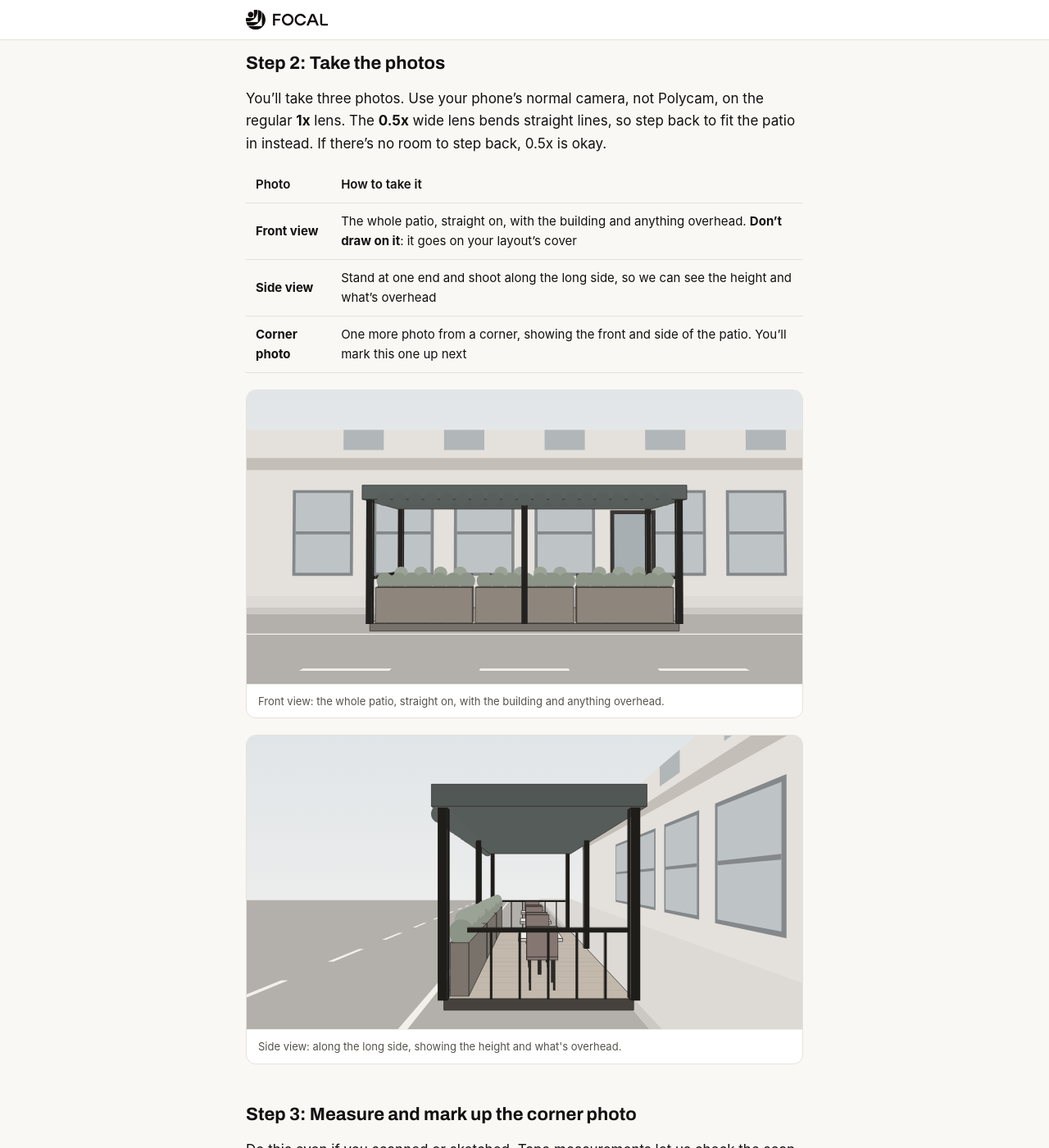
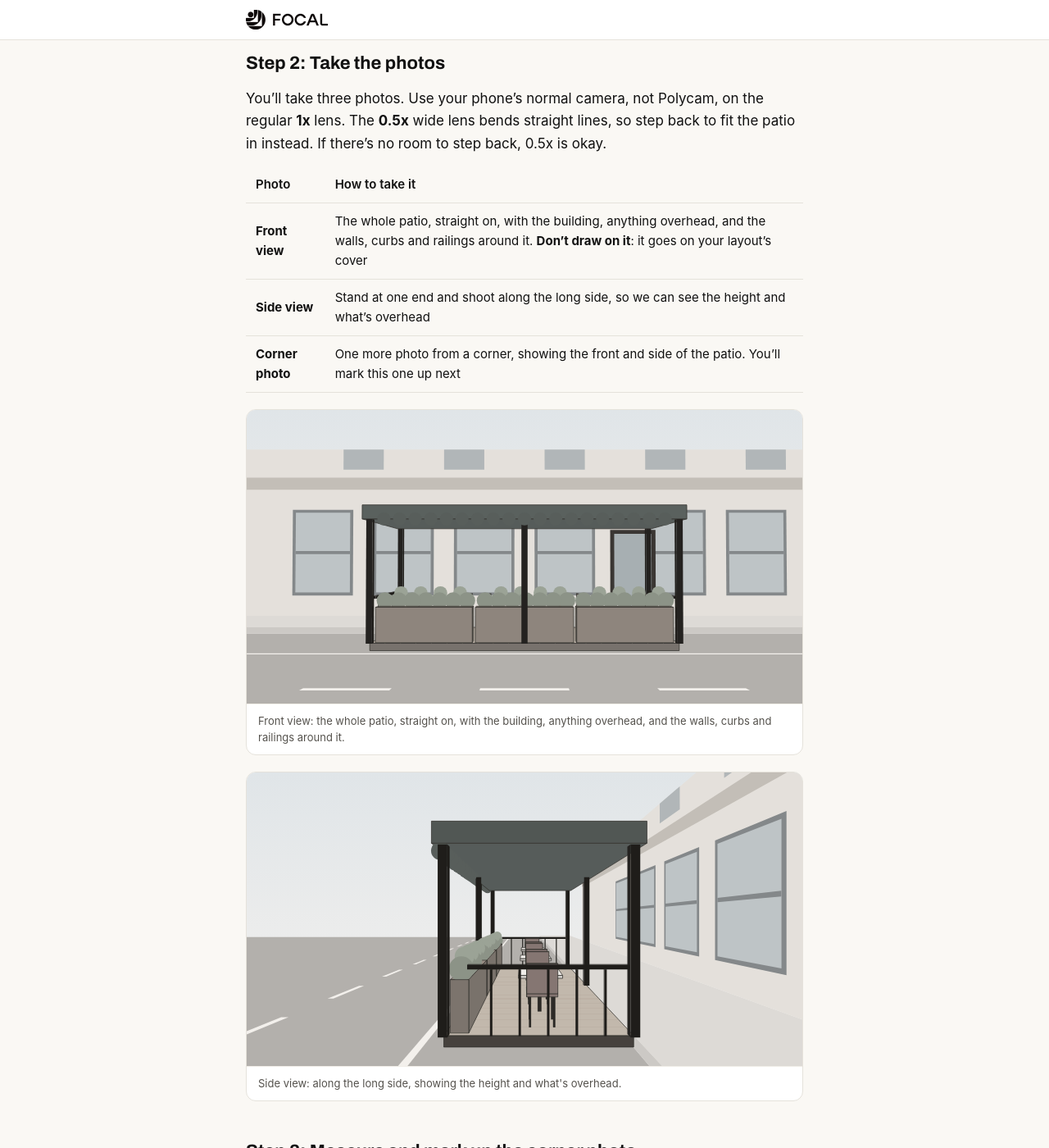
Before and after one commit to BeamT/external-docs, a Jekyll site: the page built from _guides/survey-your-patio.md, in a window 1280 px wide and 1400 px high, scrolled down 4152 px. Shown: the whole window at 82% size. Built offline with Jekyll 4.4.1, drawn with Linux system fonts in a browser that asks for light colours; some web fonts are replaced; some of the changed text lies outside the part shown.

Commit message:
Survey guide: front photo shows edges, H none in form
Co-Authored-By: Claude Opus 5.5 (1M context) <noreply@anthropic.com>

```diff
--- a/_guides/survey-your-patio.md
+++ b/_guides/survey-your-patio.md
@@ -98,12 +98,12 @@ You'll take three photos. Use your phone's normal camera, not Polycam, on the re
 
 | Photo            | How to take it                                                                                                              |
 | ---------------- | --------------------------------------------------------------------------------------------------------------------------- |
-| **Front view**   | The whole patio, straight on, with the building and anything overhead. **Don't draw on it**: it goes on your layout's cover |
+| **Front view**   | The whole patio, straight on, with the building, anything overhead, and the walls, curbs and railings around it. **Don't draw on it**: it goes on your layout's cover |
 | **Side view**    | Stand at one end and shoot along the long side, so we can see the height and what's overhead                                |
 | **Corner photo** | One more photo from a corner, showing the front and side of the patio. You'll mark this one up next                         |
 
 
-{% include diagram.html src="survey-front-view.svg" fill=true caption="Front view: the whole patio, straight on, with the building and anything overhead." %}
+{% include diagram.html src="survey-front-view.svg" fill=true caption="Front view: the whole patio, straight on, with the building, anything overhead, and the walls, curbs and railings around it." %}
 
 {% include diagram.html src="survey-side-view.svg" fill=true caption="Side view: along the long side, showing the height and what's overhead." %}
 
@@ -119,7 +119,7 @@ Take three measurements of the seating area. Each number in the form matches one
 
 - **W:** along the floor, from one side of the seating area to the other.
 - **D:** along the floor, from the building (or back edge) to the front edge.
-- **H:** from the floor up to the lowest beam, awning, or roof. Nothing overhead? Skip H.
+- **H:** from the floor up to the lowest beam, awning, or roof. Nothing overhead? Skip the H line, and type *none* for H in the form.
 
 Start and end each one at something you can see, like a wall, railing, planter, or curb. Feet and inches are fine, e.g. *18 ft 6 in*. No decimals needed.
 
```
